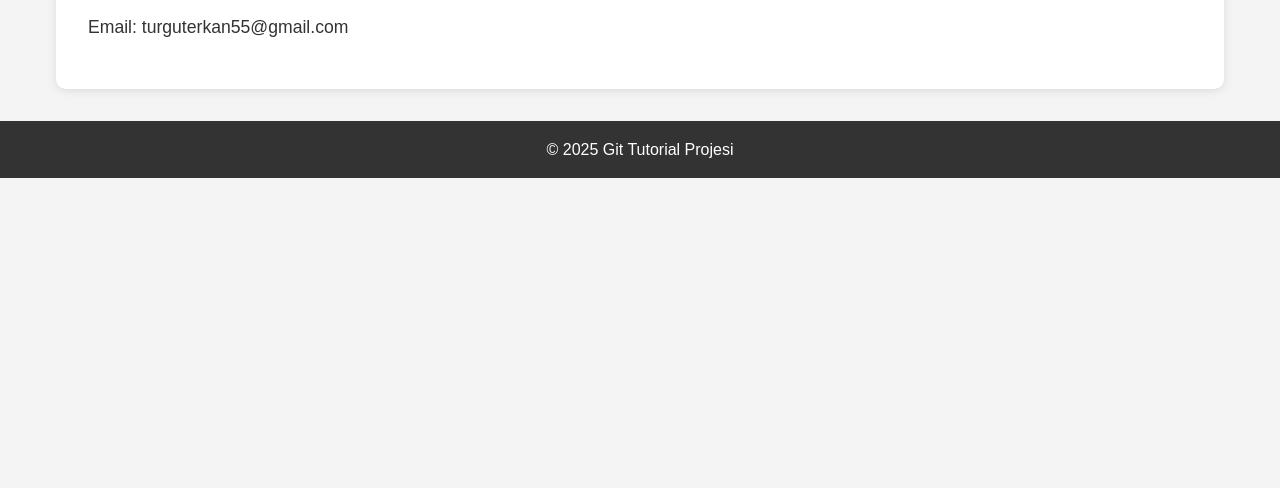
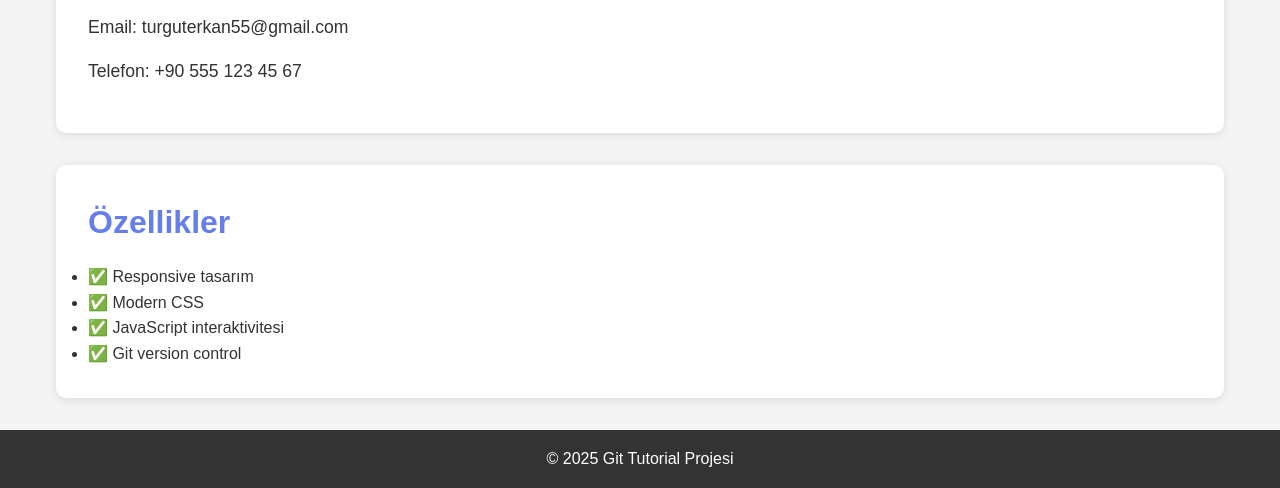
Before and after one commit to Erkan3034/GIT_Tutorials, a plain HTML site: page 05-Pratik-Projeler/proje/index.html in a window 1280 px wide. Shown: the part 715-1203 px from the top of the page. Before the commit the page ends 893 px from the top, so only its background shows below. Drawn offline with Linux system fonts and the light colour scheme.

```diff
--- a/05-Pratik-Projeler/proje/index.html
+++ b/05-Pratik-Projeler/proje/index.html
@@ -34,6 +34,17 @@
         <section id="contact">
             <h2>İletişim</h2>
             <p>Email: turguterkan55@gmail.com</p>
+            <p>Telefon: +90 555 123 45 67</p>
+        </section>
+
+        <section id="features">
+            <h2>Özellikler</h2>
+            <ul>
+                <li>✅ Responsive tasarım</li>
+                <li>✅ Modern CSS</li>
+                <li>✅ JavaScript interaktivitesi</li>
+                <li>✅ Git version control</li>
+            </ul>
         </section>
     </main>
 
--- a/05-Pratik-Projeler/proje/script.js
+++ b/05-Pratik-Projeler/proje/script.js
@@ -1,5 +1,5 @@
 // Sayfa yüklendiğinde çalışacak fonksiyon
-document.addEventListener('DOMContentLoaded', function() {
+document.addEventListener('DOMContentLoaded', function() { // DOMContentLoaded, sayfa yüklendiğinde çalışacak fonksiyon
     console.log('Git Tutorial Web Sitesi yüklendi!');
 
     // Smooth scrolling için navigation linklerine event listener ekle
```
Also changed, not shown: 1 other file.
